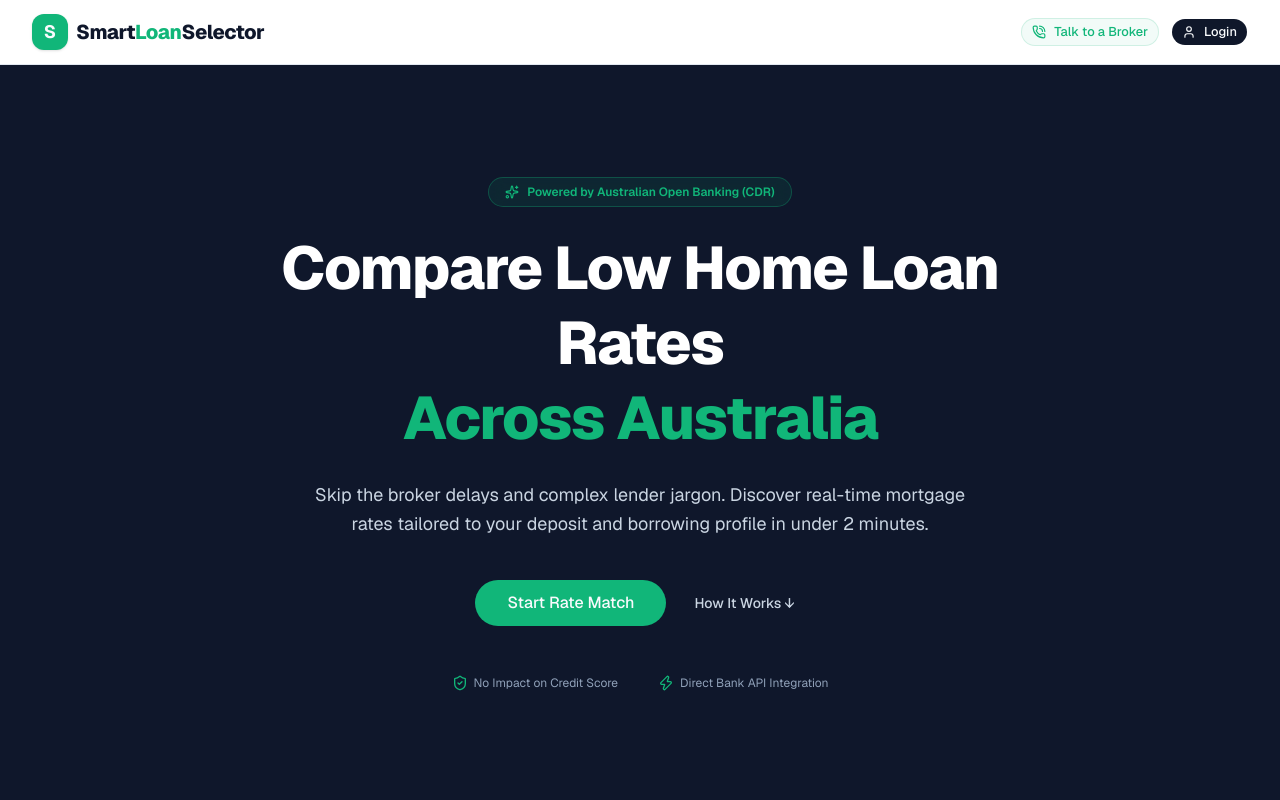
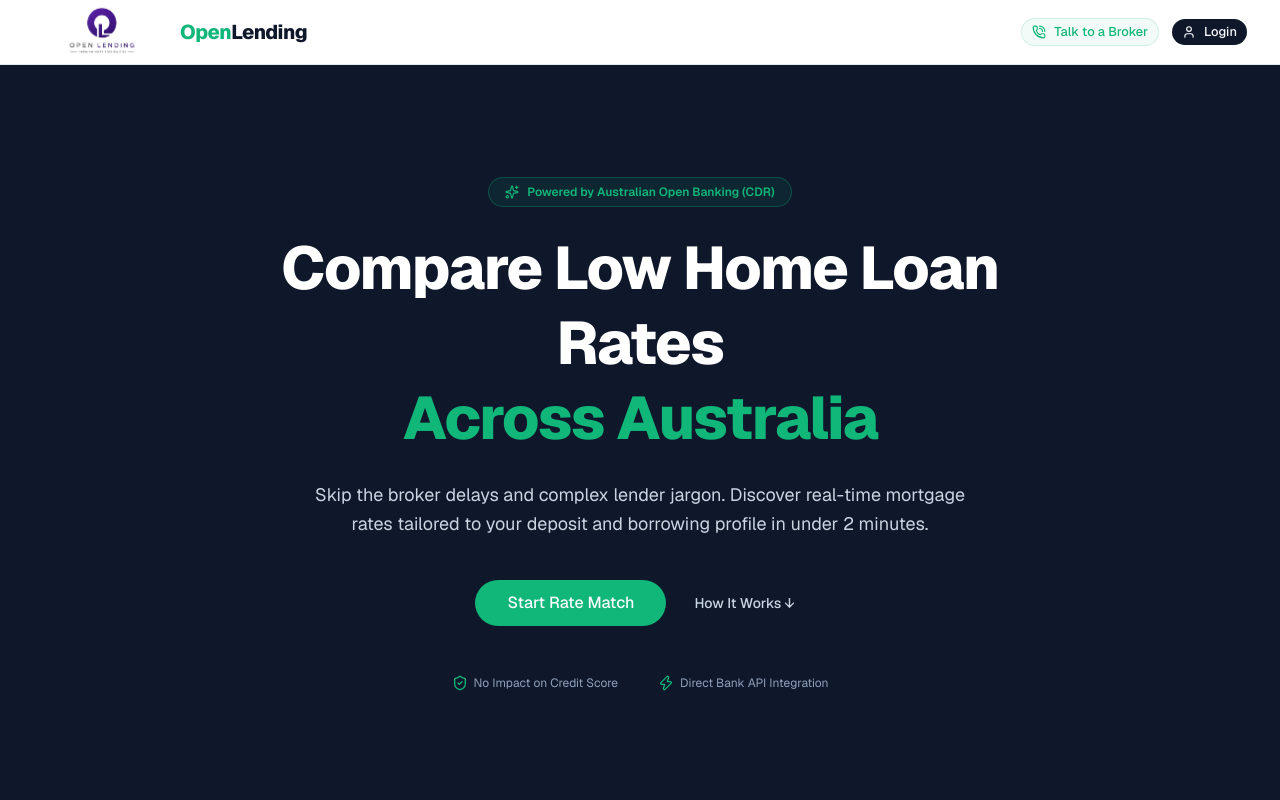
Before and after one commit to OM-Lending/smart-loan-selector, a Next.js app: page / in a window 1280 px wide. Shown: the top 800 px of the page. Built offline with nearby package versions, Linux system fonts and the light colour scheme.

Commit message:
Apply OM logo

```diff
--- a/src/components/layout/Header.tsx
+++ b/src/components/layout/Header.tsx
@@ -1,17 +1,23 @@
 import Link from 'next/link';
 import { PhoneCall, User } from 'lucide-react';
 import { Button } from '@/components/ui/button';
+import Image from 'next/image';
 
 export default function Header() {
   return (
     <header className="sticky top-0 z-50 w-full border-b bg-white/90 backdrop-blur-md">
       <div className="mx-auto flex h-16 max-w-7xl items-center justify-between px-4 sm:px-6 lg:px-8">
         <Link href="/" className="flex items-center gap-2 group">
-          <div className="flex h-9 w-9 items-center justify-center rounded-xl bg-primary text-lg font-bold text-primary-foreground shadow-sm transition-transform group-hover:scale-105">
-            S
-          </div>
+          <Image
+            src="/logo.jpg"
+            alt="Smart Loan Selector Logo"
+            width={140}
+            height={100}
+            className="object-contain"
+            priority
+          />
           <span className="text-xl font-extrabold tracking-tight text-slate-900">
-            Smart<span className="text-primary">Loan</span>Selector
+            <span className="text-primary">Open</span>Lending
           </span>
         </Link>
 
```
Also changed, not shown: public/logo.jpg (added).
